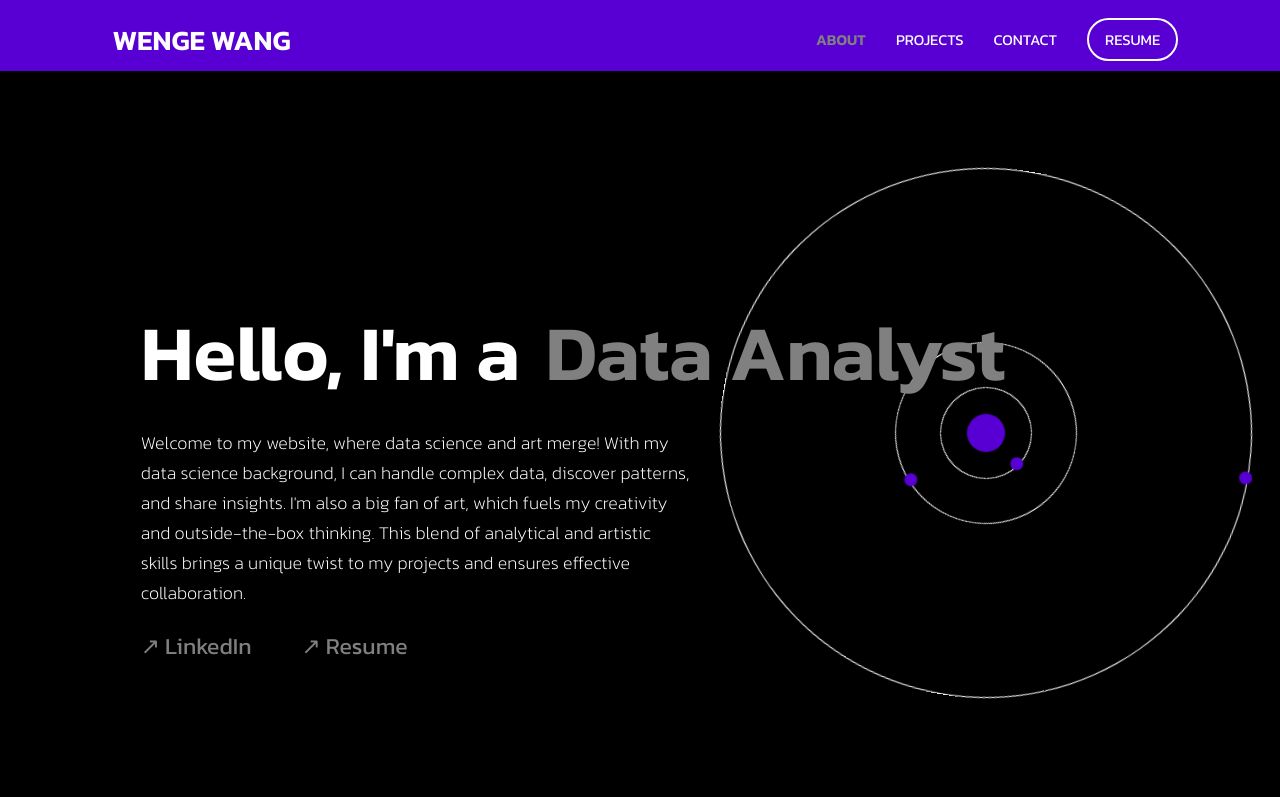
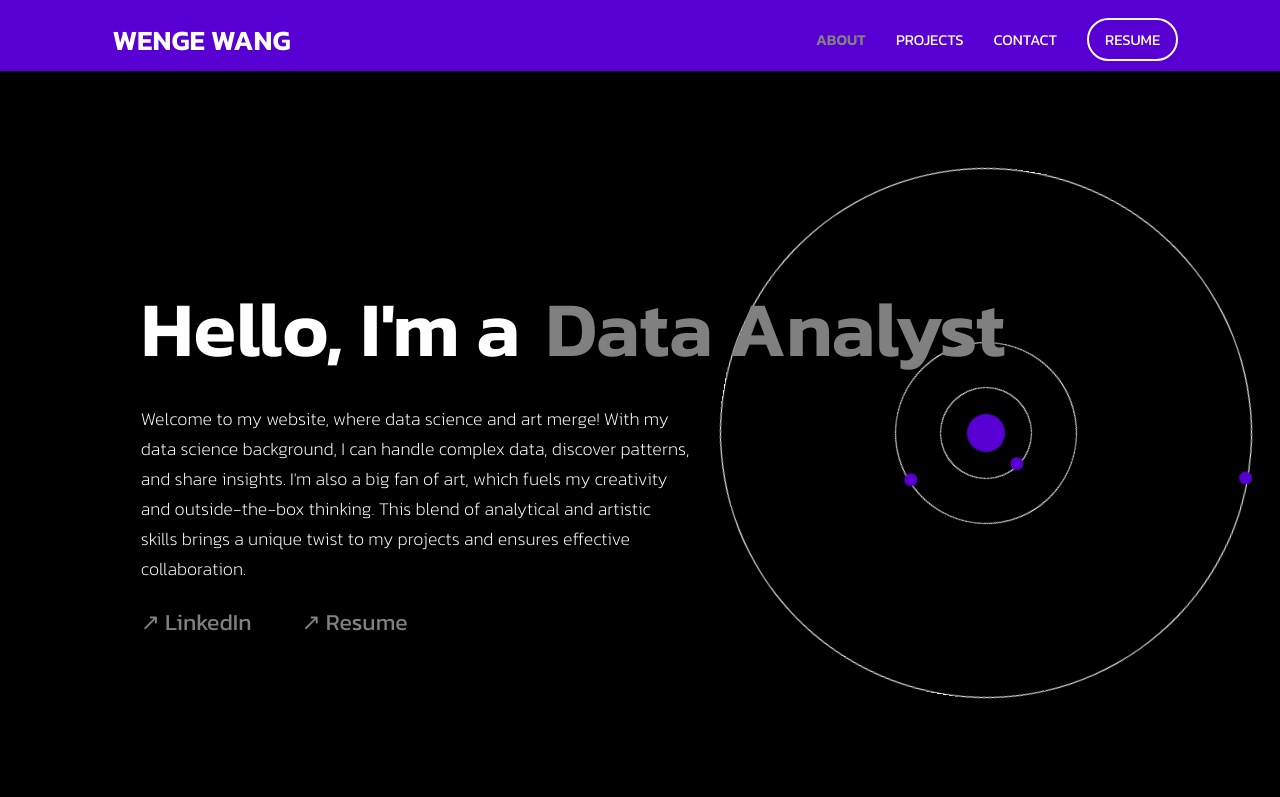
Before and after one commit to Lanjing0803/lanjing0803.github.io, a plain HTML site: page index.html in a window 1280 px wide. Shown: the top 797 px of the page. Drawn offline with nearby package versions, Linux system fonts and the light colour scheme.

Commit message:
Update css.css

```diff
--- a/css/css.css
+++ b/css/css.css
@@ -335,7 +335,7 @@ a {
   position: relative;
 }
 .first-section{
-  padding-top: 13vh;
+  padding-top: 10vh;
 }
 .project-section{
   padding-top: 4vh;
```
